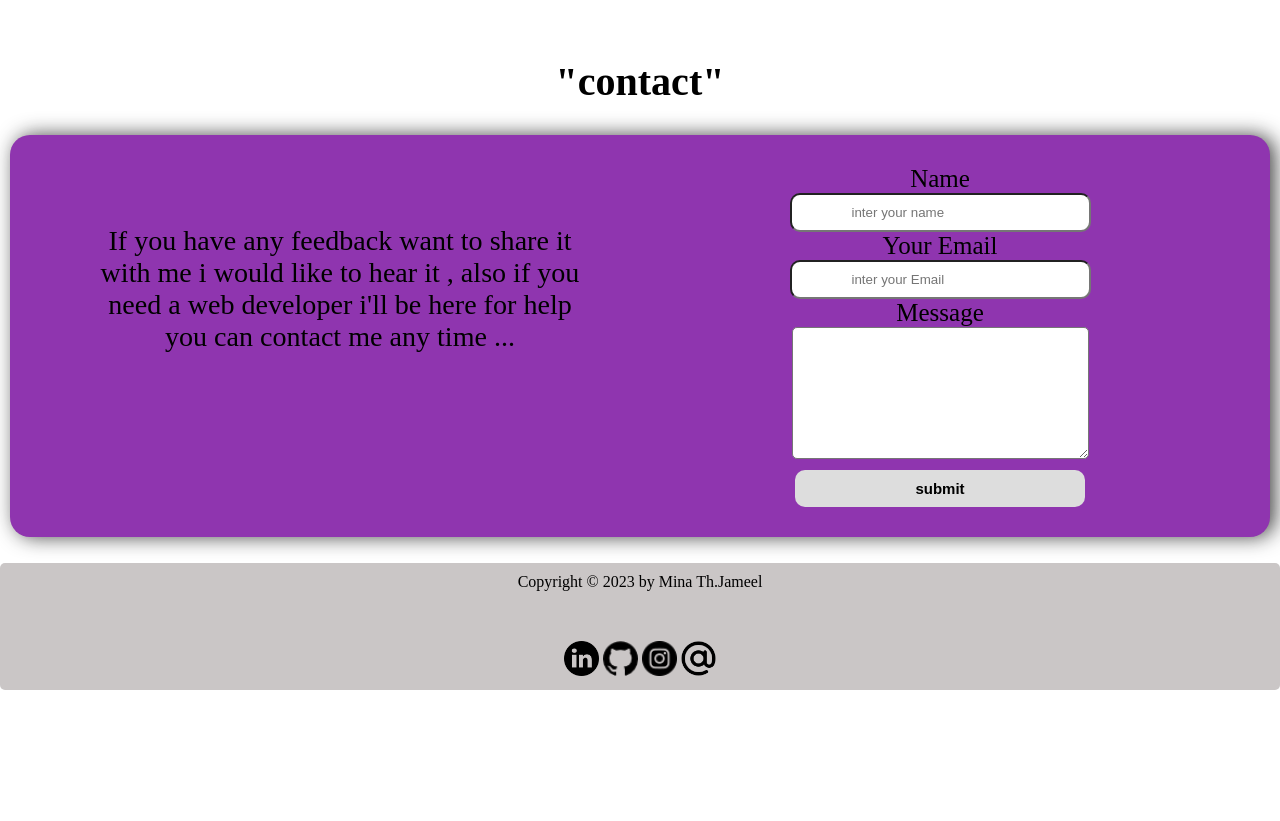
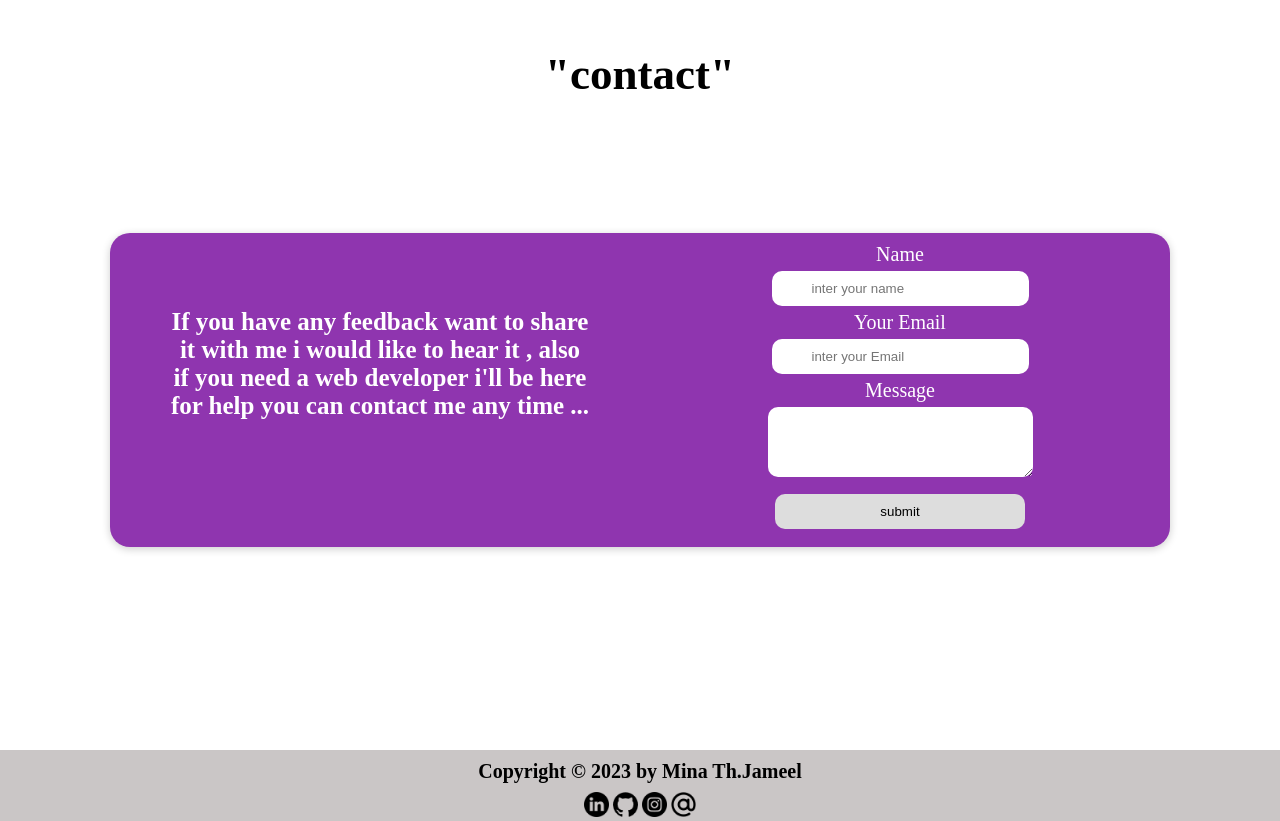
Before and after one commit to l0o0gy/Portfolio, a plain HTML site: page index.html in a window 1280 px wide. Shown: the part 2472-3293 px from the top of the page. Before the commit the page ends 3162 px from the top, so only its background shows below. Drawn offline with nearby package versions, Linux system fonts and the light colour scheme.

Commit message:
add changes on contact section

```diff
--- a/index.html
+++ b/index.html
@@ -51,7 +51,7 @@
         <div class="personalinfo-container">
         <div class="section-container">
             <div class="info">
-                <h1 id="about-title">"About me" </h1>
+                <h1 id="title">"About me" </h1>
                 <strong>
                     <p id="about-paragraph">I'm Mina Thamer a 23 years old from Baghdad, Iraq. A front-end developer
                         Gradute from U.O.M chemist departement .
@@ -62,7 +62,7 @@
                 </strong>
             </div>
             <div class="info">
-               <h1 id="skills-title">"Skills "</h1>
+               <h1 id="title">"Skills "</h1>
                <div class="skills-logo">
                   <img src="photo/html (1).png" alt="html-logo" id="skills-logo">
                   <img src="photo/css-3.png" alt="css-logo" id="skills-logo">
@@ -71,7 +71,7 @@
                   <img src="photo/photoshop.png " alt="photoshop-logo" id="skills-logo">
                   <img src="photo/illustrator.png " alt="illustrator-logo" id="skills-logo">
                 </div>
-              <h1 id="Abilities-title">"Abilities"</h1>
+              <h1 id="title">"Abilities"</h1>
               <ol class="abilities-paragraph">
                   <li>Communication</li>
                   <li>Teamwork</li>
@@ -126,13 +126,12 @@
     </section>
     <!-- ----------//section 4//------------ -->
     <section id="contact-container" class="hidden">
-      <h1 id="contact-title">"contact"</h1>
+      <h1 id="Headings">"contact"</h1>
       <div class="contact-container">
           <div class="feedback">
               <h3>If you have any feedback want to share it with me i would like to hear it , also if you need a web developer i'll be here for help
                   you can contact me any time ...
               </h3>
-      </div>
               <form class="contact-form">
              <label for="name">Name</label> <br>
              <input type="text" placeholder="inter your name"  id="name" required/> <br>
@@ -143,52 +142,7 @@
              <button type="submit"> submit</button>
              </form>
           </div>
-      <script
-  src="https://code.jquery.com/jquery-3.5.1.slim.min.js"
-  integrity="sha384-DfXdz2htPH0lsSSs5nCTpuj/zy4C+OGpamoFVy38MVBnE+IbbVYUew+OrCXaRkfj"
-  crossorigin="anonymous"
-  ></script>
-  <script
-  src="https://cdn.jsdelivr.net/npm/bootstrap@4.5.3/dist/js/bootstrap.bundle.min.js"
-  integrity="sha384-ho+j7jyWK8fNQe+A12Hb8AhRq26LrZ/JpcUGGOn+Y7RsweNrtN/tE3MoK7ZeZDyx"
-  crossorigin="anonymous"
-  ></script>
-  <script
-      type="text/javascript"
-      src="https://cdn.jsdelivr.net/npm/emailjs-com@3/dist/email.min.js"
-  ></script>
-
-  <script type="text/javascript">
-    (function () {
-        emailjs.init("14XIraYRF3kluf9UQ");
-      })();
-  </script>
-  <script>
-      emailjs.sendForm("service_ocst20p", "template_fi95pzp", "#myForm")
-  </script>
-  <script>
-    // listen to the form submission
-    document
-      .getElementById("myForm")
-      .addEventListener("submit", function (event) {
-        event.preventDefault();
-
-        const serviceID = "service_ocst20p";
-        const templateID = "template_fi95pzp";
-
-        // send the email here
-        emailjs.sendForm(serviceID, templateID, this).then(
-          (response) => {
-            console.log("SUCCESS!", response.status, response.text);
-            alert("SUCCESS!");
-          },
-          (error) => {
-            console.log("FAILED...", error);
-            alert("FAILED...", error);
-          }
-        );
-        });
-       </script>
+      </div>
   </section>
     </main>
     <script src="practis.js"></script>
--- a/styles.css
+++ b/styles.css
@@ -38,7 +38,7 @@ header{
   background: linear-gradient(0deg, rgba(195,128,219,1) 20%, rgba(198,117,227,1) 37%, rgba(187,94,221,1) 54%, rgba(174,73,210,1) 68%, rgba(143,53,175,1) 82%, rgba(86,22,128,1) 100%);
 }
 #self-img{
-  width: 480px;
+  width: 490px;
   margin-left:5%;
   padding-left: 10px;
 }
@@ -154,6 +154,9 @@ color: #000;
   margin: 20px 20px;
   text-align: center;
 }
+.section-container .info #title{
+font-size: 45px;
+}
 .section-container .info p {
   background-color: rgba(143,53,175,1);
   box-shadow: 0px 2px 8px rgba(0,0,0,0.2);
@@ -219,7 +222,6 @@ padding: 5px;
   text-align: center;
   font-size: 45px;
   color: #000;
-  margin-bottom: 5px;
 }
 .project-contanier{
   width: 100%;
@@ -228,12 +230,12 @@ padding: 5px;
   justify-content: center;
   align-items: center;
   padding: 0px 90px;
-  margin-top: -20px;
 }
 .main-container{
   display: flex;
   justify-content: center;
   align-items: center;
+  margin-top: 60px;
 }
 .main-container .card-container{
   flex:1;
@@ -275,63 +277,94 @@ margin-top: -80px;
   box-shadow: 2px 0 10px silver;
 
 }
+/* --------------//section 4//------------ */
+#Headings{
+  padding-top: 5px;
+  text-align: center;
+  font-size: 45px;
+  color: #000;
+  margin-bottom: 10px;
+}
+.contact-container{
+  width: 100%;
+  min-height: 90vh;
+  display: flex;
+  justify-content: center;
+  align-items: center;
+  padding: 0px 90px;
+  align-items: center;
+  text-align: center;
+  margin-top: -80px;
 
-.contact-container{
-  margin: 10px;
-  height: 30%;
+}
+.contact-container .feedback{
+  background-color: rgba(143,53,175,1);
+  box-shadow: 0px 2px 8px rgba(0,0,0,0.2);
+  border-radius: 20px;
   display: grid;
   grid-template-columns: repeat(2,1fr);
-  font-size: 24px;
-  padding: 30px;
-  border-radius: 20px;
-  background-color: rgba(143,53,175,1);
-  box-shadow: 5px 0px 20px rgba(17, 17, 17, 0.774);
-  margin-bottom: 2%;
+  margin: 20px 20px;
+  padding: 10px;
 }
-#contact-title{
-  padding-top: 40px;
+.contact-container .feedback h3{
+  margin: 15px 0px;
+  padding: 50px;
+  font-size: 25px;
+  color:white;
+}
+.contact-container .feedback label{
+color: white;
+font-size: 20px;
+}
+.contact-container .feedback input{
+  padding: 10px 40px;
+  margin: 5px;
+  border-radius: 10px;
+  border: 0ch;
+}
+.contact-container .feedback textarea{
+  padding: 20px 45px;
+  margin: 5px;
+  border-radius: 10px;
+  border: 0ch;
+}
+.contact-container .feedback button{
+  padding: 10px 105px;
+  margin: 8px;
+  border-radius: 10px;
+  border: 0ch;
+  background-color: #ddd;
+  transition: transform 0.3s ease-in-out;
+
+}
+.contact-container .feedback button:hover{
+  transform: scale(1.01);
+  background: rgba(239, 236, 241, 0.815);
+  box-shadow: 2px 0 10px silver;
+}
+footer{
+  margin: 0;
+  background-color: rgb(202, 198, 198);
   color: #000;
   text-align: center;
-  padding-bottom: 20px;
-  font-size: 40px;
 }
-.contact-container h3{
-  font-weight: 500;
-  padding: 10%;
+footer p {
+  font-size: 20px;
+  font-weight:600 ;
+  padding: 10px;
 }
-
-button{
-  padding: 10px 120px;
-  border-radius: 10px;
-  font-weight: 600;
-  font-size: 15px;
-  margin-top: 5px;
-  background-color: #ddd;
-  border: 0px;
+footer .footer-icon .link-icon{
+  width: 25px;
+  margin-top: -1px;
 }
-button:hover{
-  box-shadow: 2px 0 10px rgb(244, 245, 240);
-}
-.feedback{
-  text-align: center;
-}
-.contact-form{
-  text-align: center;
-}
-.contact-form label {
-  font-size: 25px;
-  margin-bottom: 10px;
-}
-.contact-form input{
-  padding: 10px 60px;
-  border-radius: 10px;
+.hidden{
+  opacity: 0;
+  transition: all 2s;
 
 }
-.contact-form textarea{
-  padding: 50px 60px;
-  border-radius: 5px;
+.show{
+  opacity: 1;
 }
-
 @media screen and (max-width:640px){
   .navbar-container a{
     font-size: 15px;
@@ -382,34 +415,12 @@ button:hover{
  .main-container .card-container{
   margin-top: 100px;
  }
-.contact-container{
-  width: 70%;
-  height: 100%;
-  margin-left: 10%;
-  display: grid;
-  text-align: center;
-  grid-template-columns: repeat(1,1fr);
+ .contact-container{
+        flex-direction: column;
+    }
+    .contact-container .feedback{
+      display: grid;
+      grid-template-columns: repeat(1,1fr);
 
+  }
 }
-.card-container > h3{
-  padding-left: 0%;
-}
-}
-
-footer{
-  margin-top:5px ;
-  background-color: rgb(202, 198, 198);
-  border-radius: 5px;
-  color: #000;
-  padding: 10px;
-  text-align: center;
-
-}
-.hidden{
-  opacity: 0;
-  transition: all 2s;
-
-}
-.show{
-  opacity: 1;
-}
```
Lines whose indentation alone changed are shown as unchanged.
